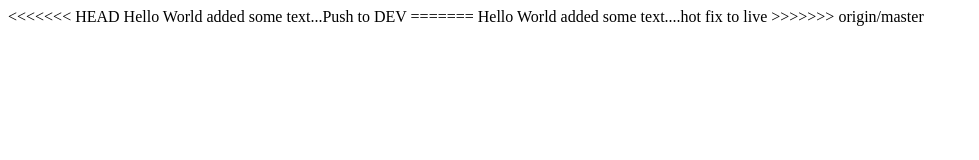
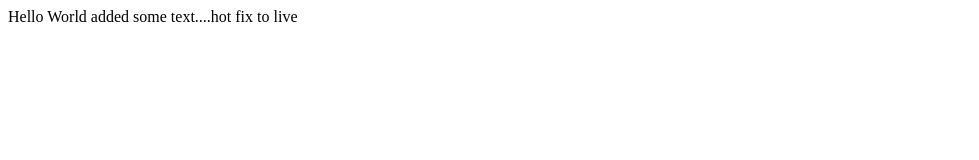
Before and after one commit to mvb89b/Hello-World, a plain HTML site: page index.html in a window 1280 px wide. Shown: the whole page, without its empty margins (0-979 px from the left). Drawn offline with Linux system fonts and the light colour scheme.

Commit message:
manually fixed conflict

```diff
--- a/index.html
+++ b/index.html
@@ -1,10 +1,6 @@
 <html>
 <head></head>
 <body>
-<<<<<<< HEAD
-Hello World added some text...Push to DEV
-=======
 Hello World added some text....hot fix to live
->>>>>>> origin/master
 </body>
 </html>
```
